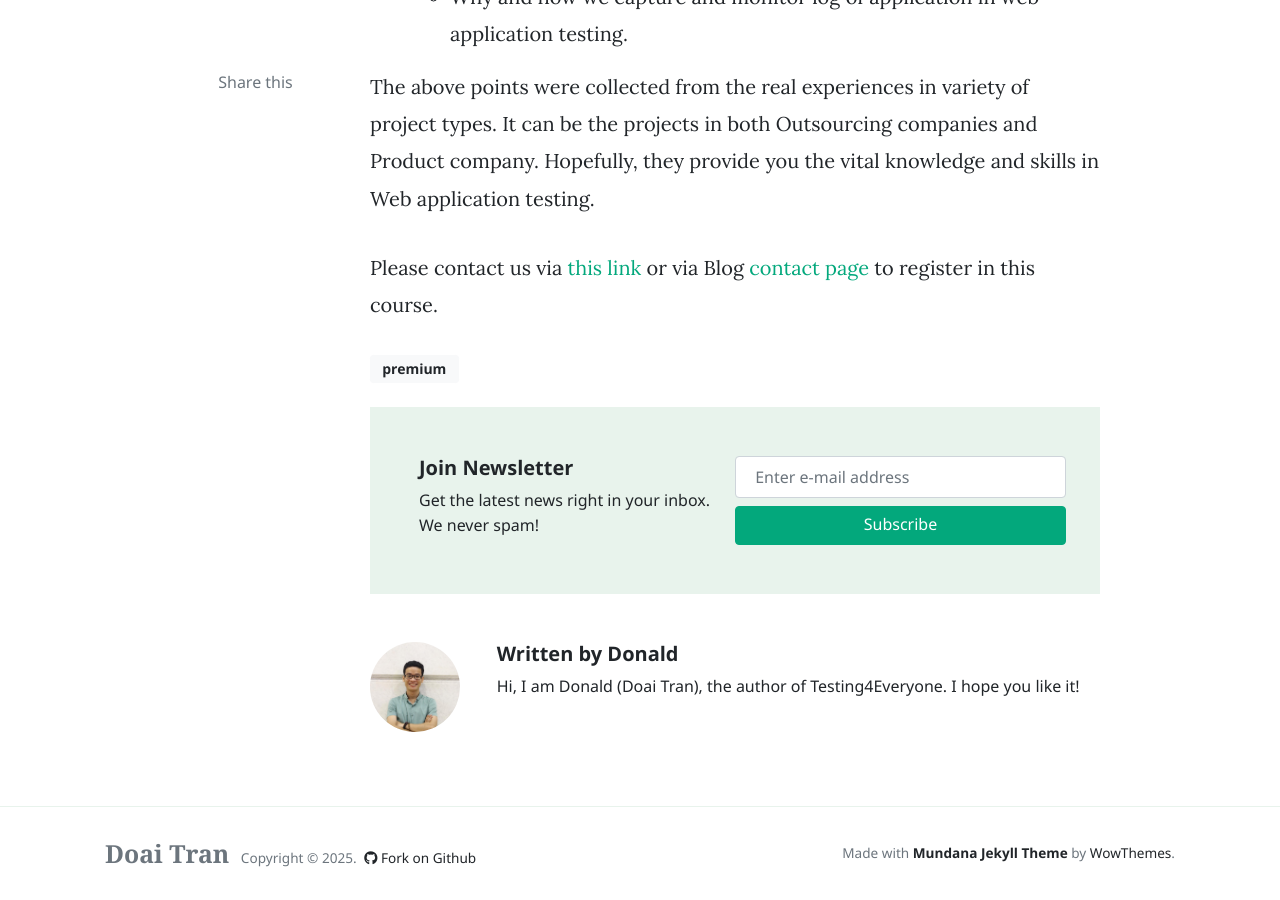
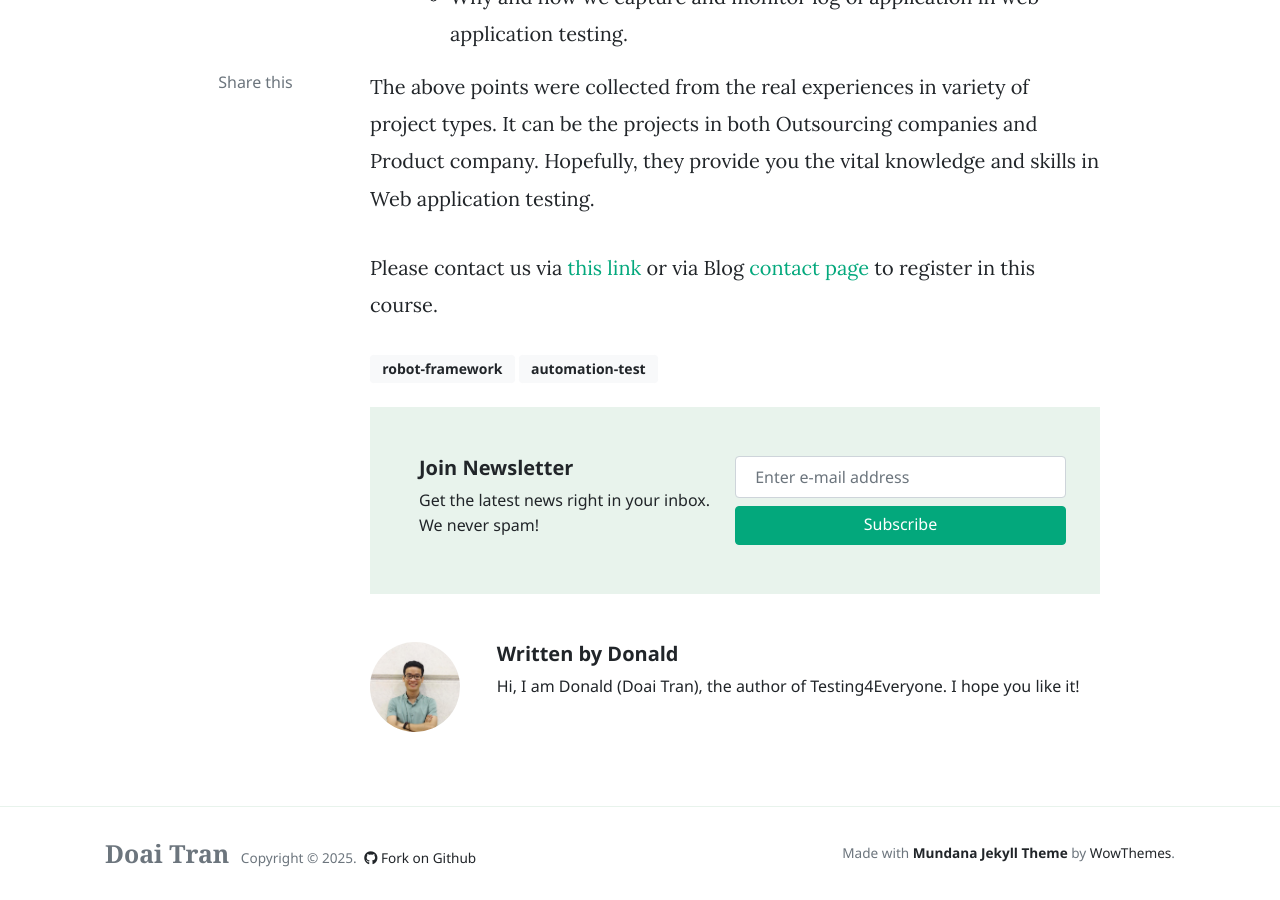
Before and after one commit to josdoaitran/josdoaitran.github.io, a Jekyll site: the page built from _posts/2021/2021-02-16-unofficial-premium-course-web-application-testing.md, in a window 1280 px wide and 900 px high, scrolled down 4829 px. Built offline with Jekyll 4.4.1, drawn with Linux system fonts in a browser that asks for light colours; nearby versions of some CDN libraries; comment, search, counter and statistics services are not loaded.

Commit message:
update tagging

```diff
--- a/_posts/2021/2021-02-16-unofficial-premium-course-web-application-testing.md
+++ b/_posts/2021/2021-02-16-unofficial-premium-course-web-application-testing.md
@@ -4,7 +4,7 @@ title:  "Premium Course - Web Application Testing: Essential Concepts & Practica
 author: donald
 categories: [ web-testing, tutorial, testing4everyone, course]
 image: assets/images/web-testing/premium-course-web-testing-cover.png
-tags: [premium]
+tags: [robot-framework, automation-test]
 ---
 
 # About
```
